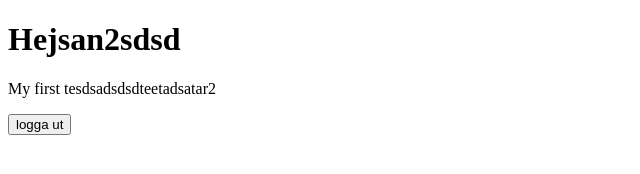
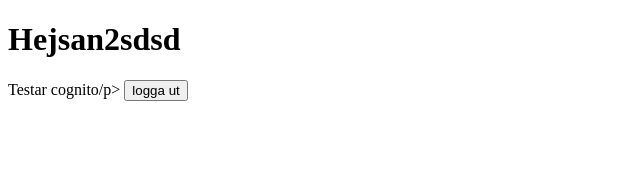
Before and after one commit to Hagge01/thesis-secureinbrowser, a website: page index.html in a window 1280 px wide. Shown: the whole page, without its empty margins (0-640 px from the left). Drawn offline with Linux system fonts and the light colour scheme.

Commit message:
rubrik test

```diff
--- a/index.html
+++ b/index.html
@@ -5,7 +5,7 @@
 </head>
 <body>
     <h1>Hejsan2sdsd</h1>
-    <p>My first tesdsadsdsdteetadsatar2</p>
+    <p>Testar cognito/p>
     <button id="sign-out-button"> logga ut</button>
     <script src="../js/script.js"></script>
 
```
